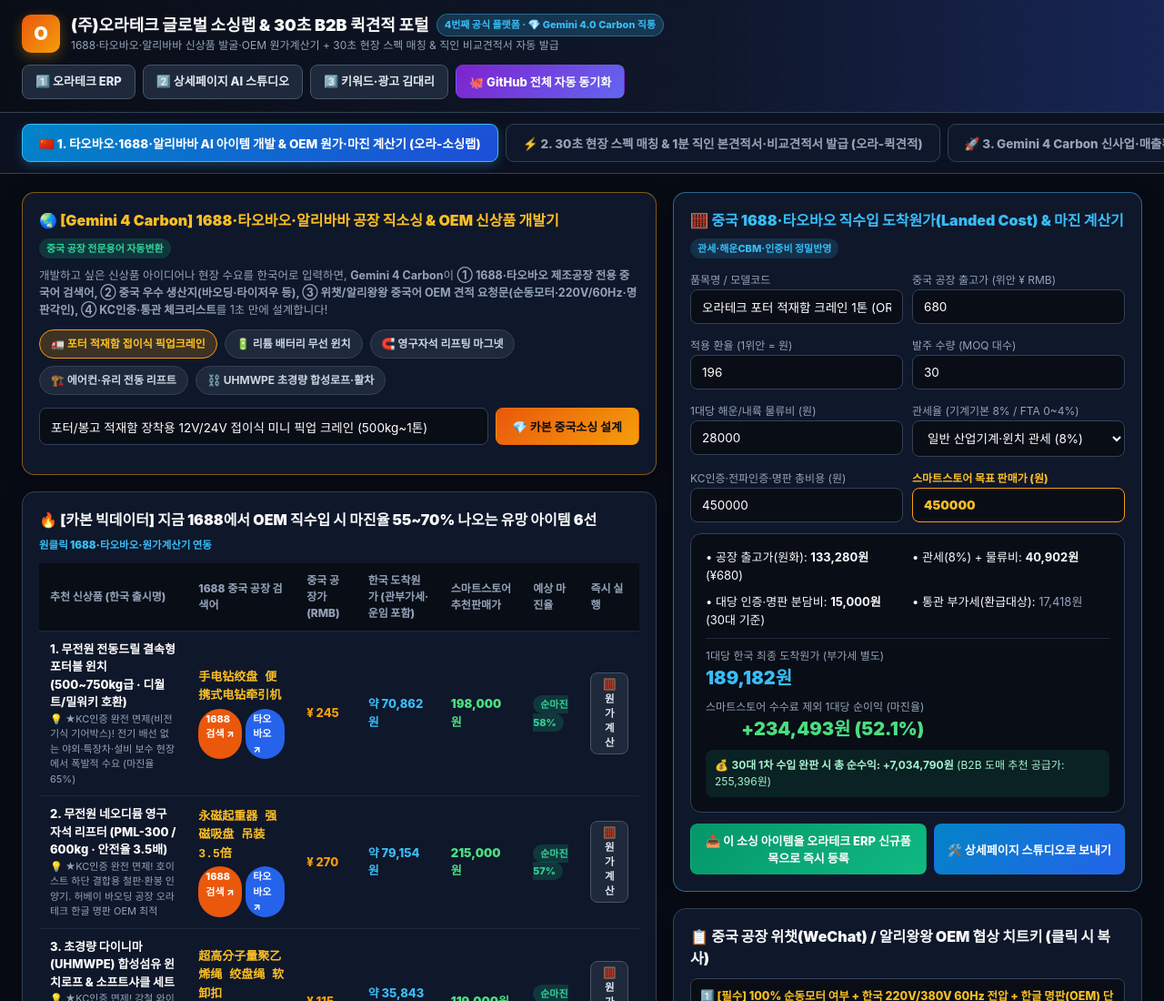
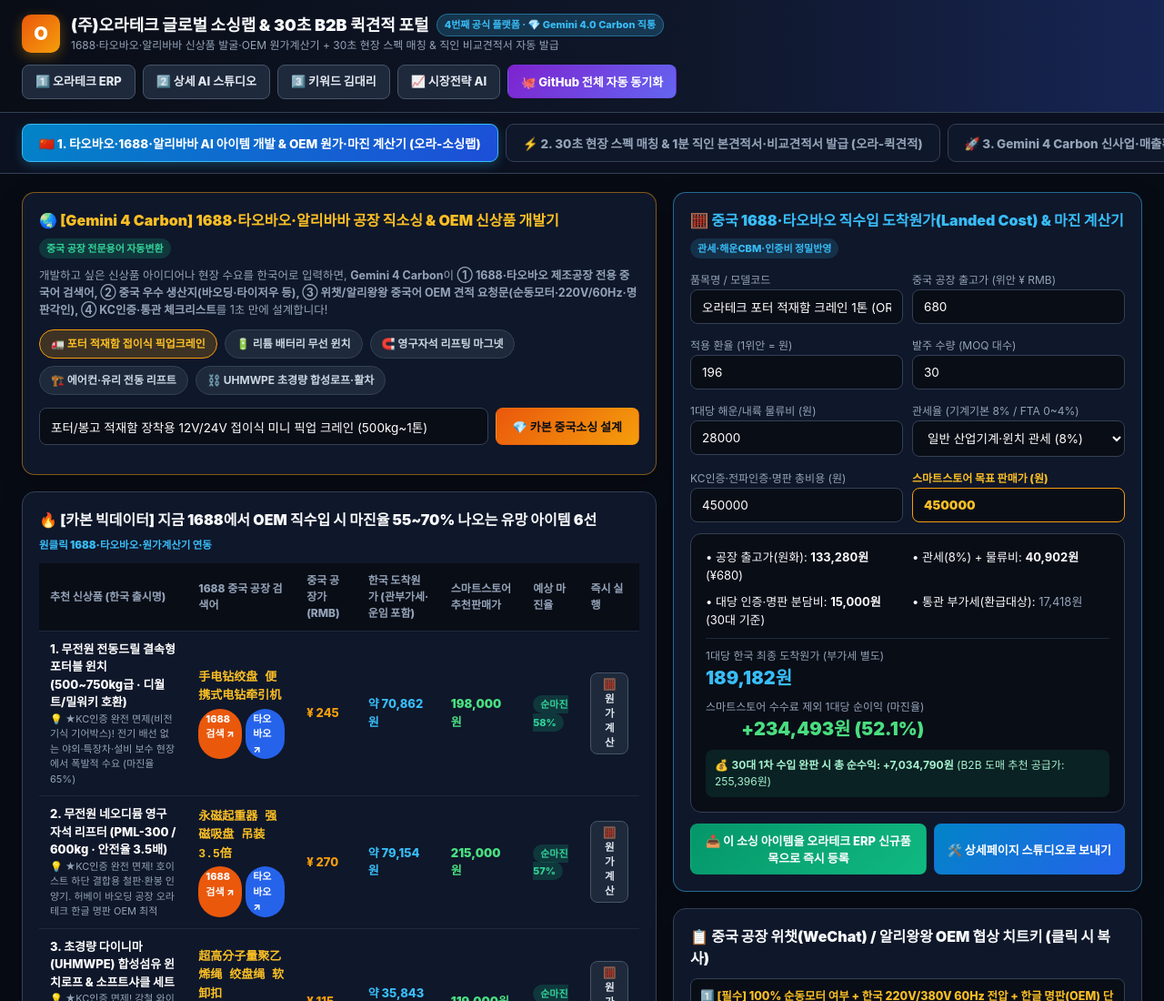
Before and after one commit to igan3w/sourcing, a plain HTML site: page index.html in a window 1280 px wide. Shown: the top 1100 px of the page at 91% size. Drawn offline with Linux system fonts and the light colour scheme; a web font is replaced by a local one.

```diff
--- a/index.html
+++ b/index.html
@@ -134,8 +134,9 @@
     </div>
     <div class="nav-links">
       <a href="https://igan3w.github.io/erp/" target="_blank" class="btn btn-outline">1️⃣ 오라테크 ERP</a>
-      <a href="https://igan3w.github.io/studio/" target="_blank" class="btn btn-outline">2️⃣ 상세페이지 AI 스튜디오</a>
-      <a href="http://localhost:3080" target="_blank" class="btn btn-outline">3️⃣ 키워드·광고 김대리</a>
+      <a href="https://igan3w.github.io/studio/" target="_blank" class="btn btn-outline">2️⃣ 상세 AI 스튜디오</a>
+      <a href="http://localhost:3080" target="_blank" class="btn btn-outline">3️⃣ 키워드 김대리</a>
+      <a href="https://igan3w.github.io/strategy/" target="_blank" class="btn btn-outline">📈 시장전략 AI</a>
       <button class="btn btn-purple" onclick="syncAllSitesToGithub()">🐙 GitHub 전체 자동 동기화</button>
     </div>
   </header>
```
